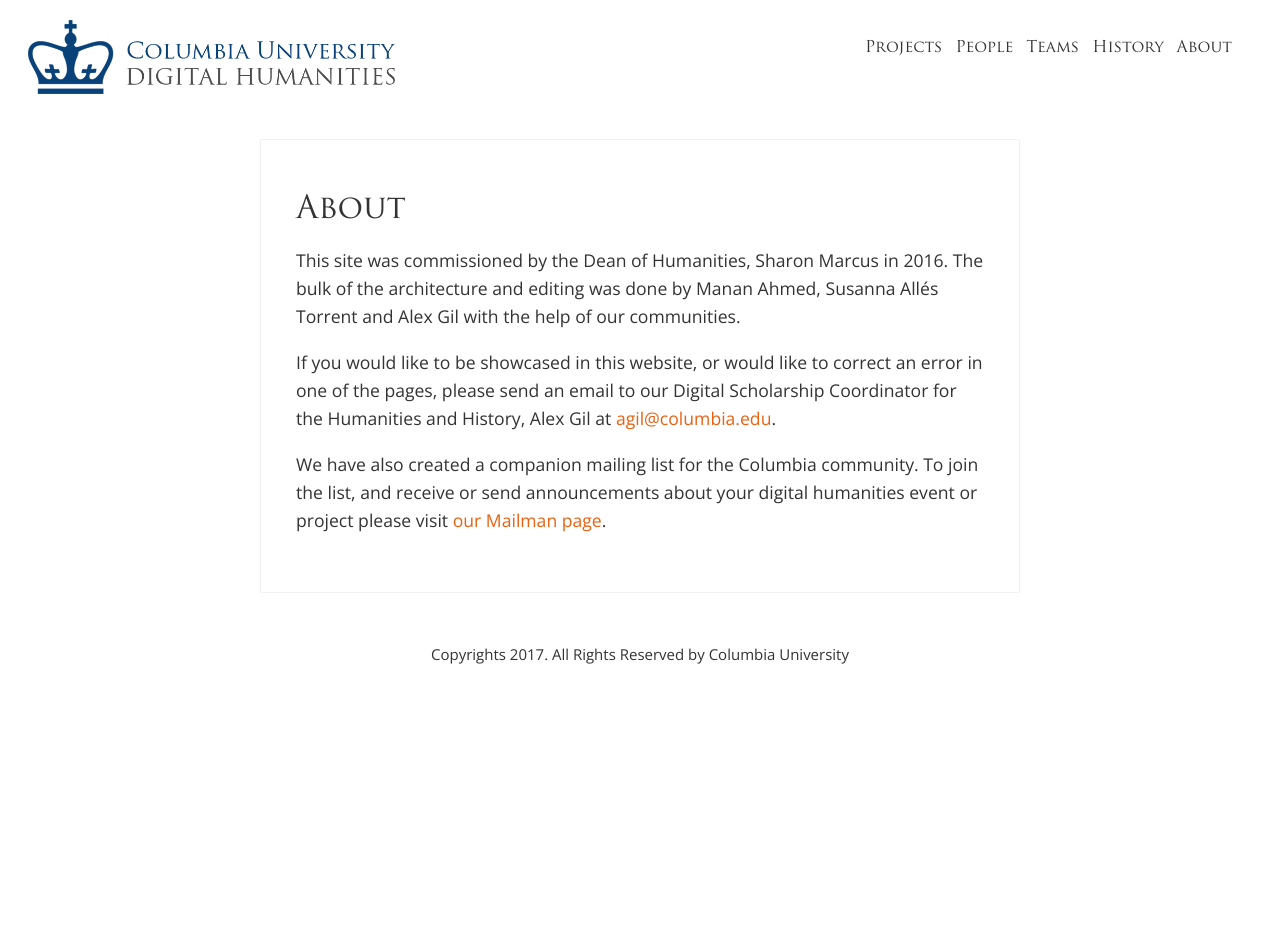
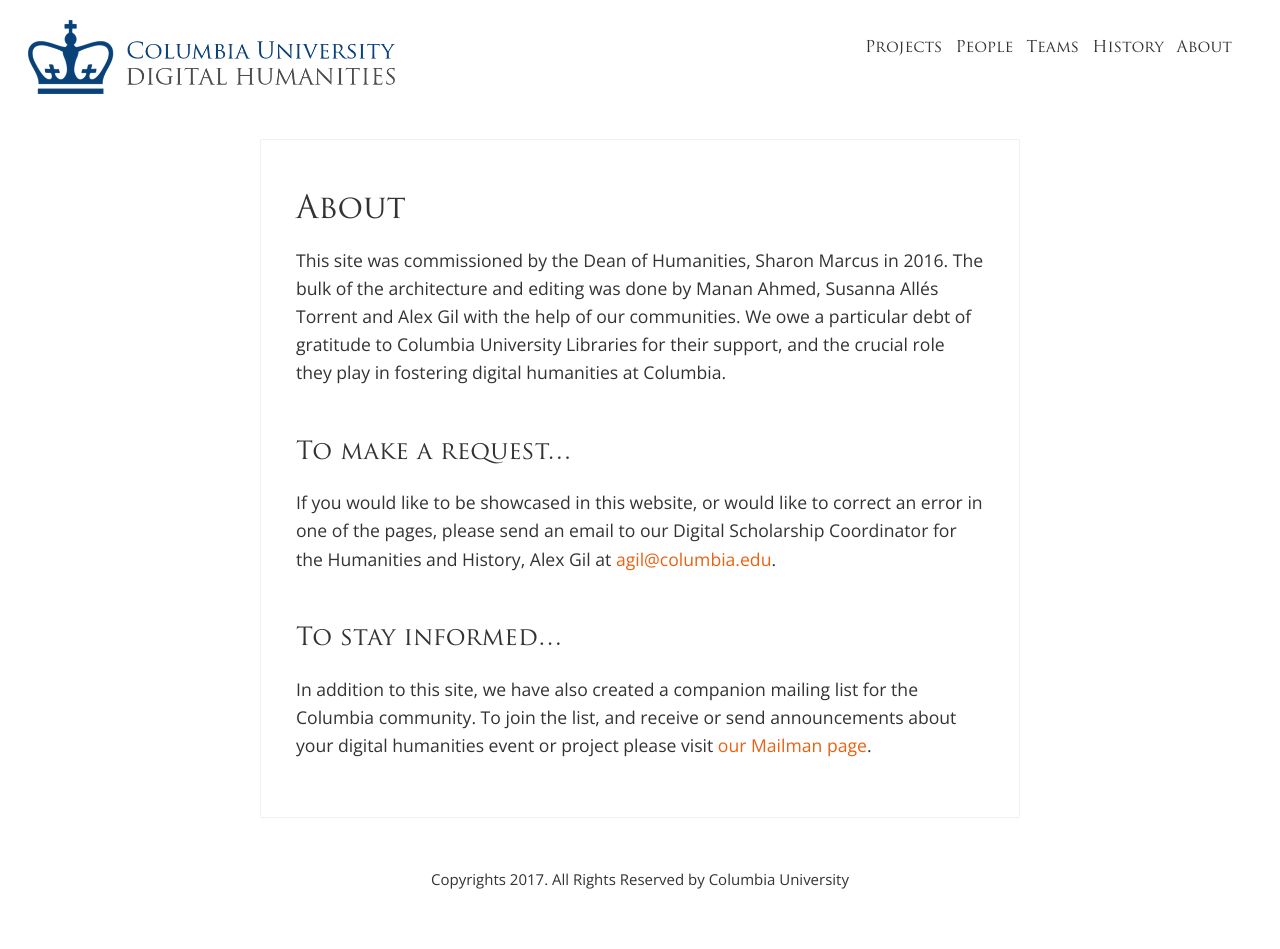
Before and after one commit to cul/dlst-dh, a Jekyll site: the page built from _pages/about.md, in a window 1280 px wide. Built offline with Jekyll 4.4.1, drawn with Linux system fonts in a browser that asks for light colours; nearby versions of some CDN libraries; before the commit the page ends 900 px from its top, so only the background shows below that.

Commit message:
tweaks to history and about

```diff
--- a/_pages/about.md
+++ b/_pages/about.md
@@ -4,8 +4,12 @@ layout: post
 permalink: /about/
 ---
 
-This site was commissioned by the Dean of Humanities, Sharon Marcus in 2016. The bulk of the architecture and editing was done by Manan Ahmed, Susanna Allés Torrent and Alex Gil with the help of our communities.
+This site was commissioned by the Dean of Humanities, Sharon Marcus in 2016. The bulk of the architecture and editing was done by Manan Ahmed, Susanna Allés Torrent and Alex Gil with the help of our communities. We owe a particular debt of gratitude to Columbia University Libraries for their support, and the crucial role they play in fostering digital humanities at Columbia.
+
+## To make a request...
 
 If you would like to be showcased in this website, or would like to correct an error in one of the pages, please send an email to our Digital Scholarship Coordinator for the Humanities and History, Alex Gil at [agil@columbia.edu](mailto:agil@columbia.edu).
 
-We have also created a companion mailing list for the Columbia community. To join the list, and receive or send announcements about your digital humanities event or project please visit [our Mailman page](https://lists.columbia.edu/mailman/listinfo/dhcolumbia).
+## To stay informed...
+
+In addition to this site, we have also created a companion mailing list for the Columbia community. To join the list, and receive or send announcements about your digital humanities event or project please visit [our Mailman page](https://lists.columbia.edu/mailman/listinfo/dhcolumbia).
--- a/_sass/_dhcu.scss
+++ b/_sass/_dhcu.scss
@@ -37,6 +37,10 @@ div.crop {
 
 div.crop img {
   opacity: 0.5;
+}
+
+h2 {
+    margin-top: 2em;
 }
 
 /* The header */
```
Also changed, not shown: _pages/history.md (+3 -3 lines).
